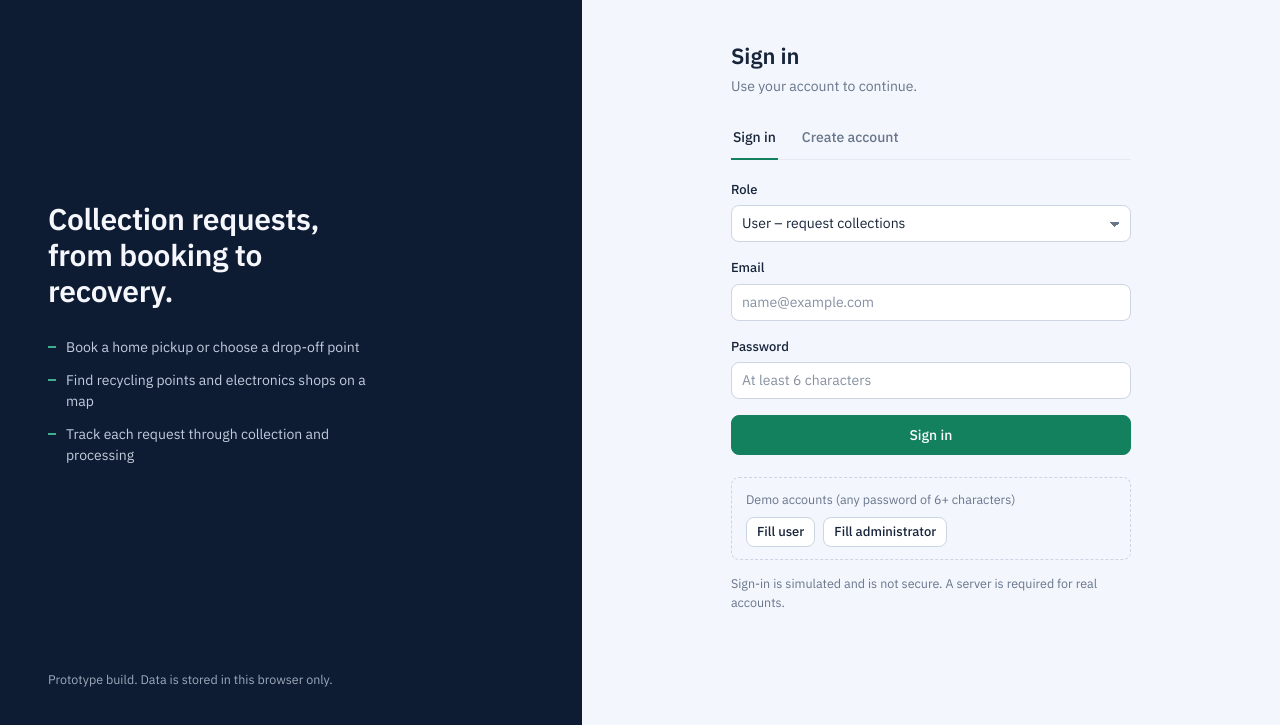
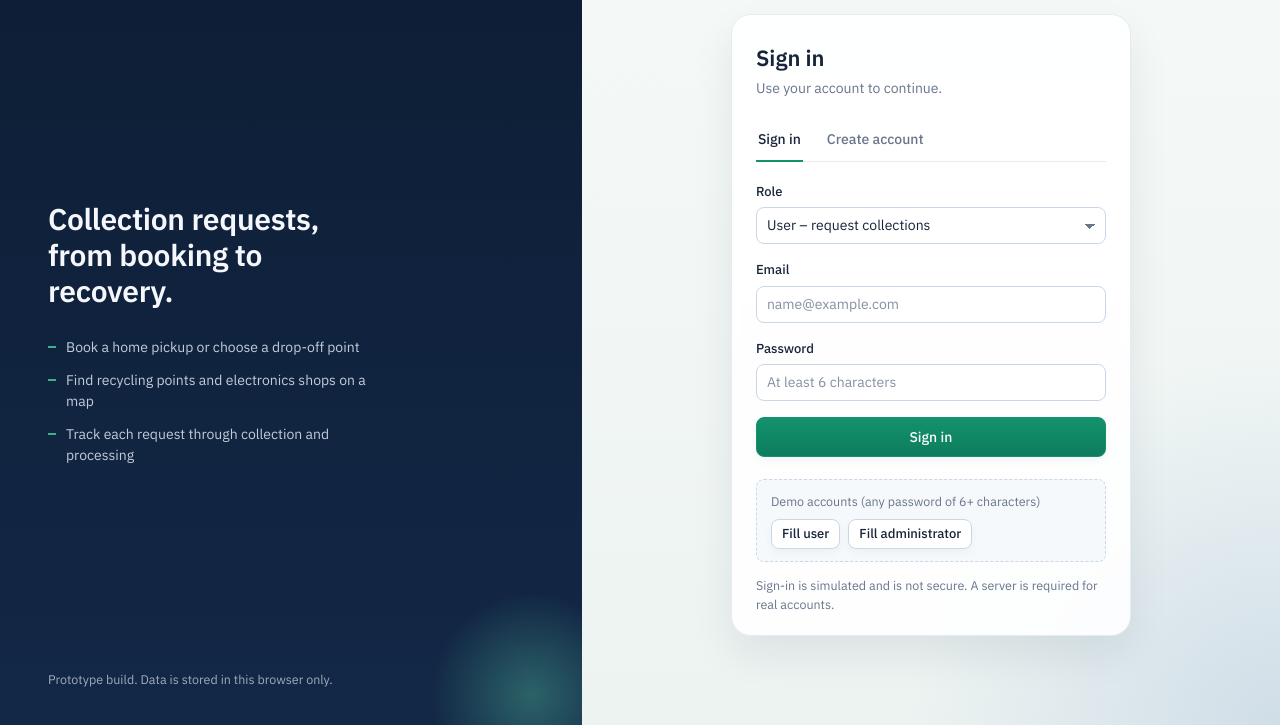
Before and after one commit to Deepak-prajapati7/E-waste-collection-and-recycling-management-system, a plain HTML site: page index.html in a window 1280 px wide. Shown: the part 75-800 px from the top of the page. Drawn offline with Linux system fonts and the light colour scheme.

Commit message:
css improve

```diff
--- a/styles.css
+++ b/styles.css
@@ -8,17 +8,17 @@
   color-scheme: light;
   --font: "IBM Plex Sans", "Segoe UI", system-ui, -apple-system, sans-serif;
 
-  --bg: #f3f6fc;
+  --bg: #edf3f1;
   --surface: #ffffff;
-  --surface-2: #f7f9fd;
-  --line: #e4e9f2;
-  --line-strong: #cdd5e2;
+  --surface-2: #f6f9fb;
+  --line: #e3ebf3;
+  --line-strong: #c9d7e6;
   --text: #17243a;
   --muted: #68758b;
-  --accent: #13815d;
-  --accent-hover: #0d684a;
+  --accent: #13926d;
+  --accent-hover: #0d7c5d;
   --accent-ink: #ffffff;
-  --accent-soft: #e8f5ef;
+  --accent-soft: #e7f9f1;
   --danger: #a32d2d;
   --danger-soft: #fbe7e7;
   --focus: #1a7f66;
@@ -81,13 +81,25 @@
 [hidden] { display: none !important; }
 html { -webkit-text-size-adjust: 100%; }
 body {
+  position: relative;
   margin: 0;
   font-family: var(--font);
   font-size: 14px;
   line-height: 1.5;
   color: var(--text);
-  background: var(--bg);
+  background:
+    radial-gradient(circle at top left, rgba(19, 146, 109, 0.16), transparent 22%),
+    radial-gradient(circle at bottom right, rgba(28, 91, 176, 0.14), transparent 25%),
+    linear-gradient(180deg, #f5faf8 0%, var(--bg) 100%);
   -webkit-font-smoothing: antialiased;
+}
+body::before {
+  content: "";
+  position: fixed;
+  inset: 0;
+  pointer-events: none;
+  background: linear-gradient(135deg, rgba(255, 255, 255, 0.22), transparent 42%);
+  z-index: -1;
 }
 h1, h2, h3, p { margin: 0; }
 a { color: inherit; text-decoration: none; }
@@ -106,12 +118,18 @@ button { cursor: pointer; }
   border: 1px solid var(--line-strong); border-radius: var(--radius);
   background: var(--surface); color: var(--text);
   font-weight: 500; white-space: nowrap;
-  transition: background-color .12s, border-color .12s;
+  box-shadow: 0 4px 10px rgba(15, 23, 42, 0.04);
+  transition: transform .12s ease, box-shadow .12s ease, background-color .12s ease, border-color .12s ease;
 }
-.btn:hover { background: var(--surface-2); border-color: var(--muted); }
-.btn:disabled { opacity: .55; cursor: not-allowed; }
-.btn-primary { background: var(--accent); border-color: var(--accent); color: var(--accent-ink); }
-.btn-primary:hover { background: var(--accent-hover); border-color: var(--accent-hover); }
+.btn:hover {
+  background: var(--surface-2);
+  border-color: var(--muted);
+  transform: translateY(-1px);
+  box-shadow: 0 8px 20px rgba(15, 23, 42, 0.08);
+}
+.btn:disabled { opacity: .55; cursor: not-allowed; box-shadow: none; }
+.btn-primary { background: linear-gradient(180deg, var(--accent) 0%, var(--accent-hover) 100%); border-color: var(--accent); color: var(--accent-ink); }
+.btn-primary:hover { background: linear-gradient(180deg, var(--accent-hover) 0%, #0a634b 100%); border-color: var(--accent-hover); }
 .btn-danger { background: var(--danger); border-color: var(--danger); color: #fff; }
 [data-theme="dark"] .btn-danger { color: #1a0707; }
 .btn-danger:hover { filter: brightness(.92); background: var(--danger); border-color: var(--danger); }
@@ -172,33 +190,83 @@ select { appearance: none; padding-right: 30px; background-image: linear-gradien
 
 /* ---------- Auth ---------- */
 .auth { display: grid; grid-template-columns: minmax(360px, 5fr) 6fr; min-height: 100vh; }
-.auth-brand { background: var(--side-bg); color: var(--side-text-strong); padding: 36px 48px; display: flex; flex-direction: column; justify-content: space-between; gap: 40px; }
+.auth-brand {
+  position: relative;
+  background: linear-gradient(180deg, #0d1d34 0%, #132847 100%);
+  color: var(--side-text-strong);
+  padding: 36px 48px;
+  display: flex;
+  flex-direction: column;
+  justify-content: space-between;
+  gap: 40px;
+  overflow: hidden;
+}
+.auth-brand::before {
+  content: "";
+  position: absolute;
+  inset: auto -60px -80px auto;
+  width: 220px;
+  height: 220px;
+  border-radius: 50%;
+  background: radial-gradient(circle, rgba(84, 195, 159, 0.38), transparent 65%);
+}
+.auth-brand-body { position: relative; z-index: 1; }
 .auth-brand-body h1 { font-size: 30px; line-height: 1.2; font-weight: 600; max-width: 18ch; letter-spacing: -0.01em; }
 .auth-points { list-style: none; margin: 28px 0 0; padding: 0; display: flex; flex-direction: column; gap: 12px; color: var(--side-text); }
 .auth-points li { padding-left: 18px; position: relative; max-width: 40ch; }
 .auth-points li::before { content: ""; position: absolute; left: 0; top: 9px; width: 8px; height: 2px; background: #3fae8e; }
-.auth-foot { color: var(--side-text); font-size: 12.5px; opacity: .8; }
+.auth-foot { position: relative; z-index: 1; color: var(--side-text); font-size: 12.5px; opacity: .8; }
 .auth-form-wrap { display: grid; place-items: center; padding: 32px 24px; }
-.auth-card { width: 100%; max-width: 400px; }
+.auth-card {
+  width: 100%;
+  max-width: 400px;
+  padding: 26px 24px 22px;
+  background: rgba(255, 255, 255, 0.9);
+  border: 1px solid var(--line);
+  border-radius: 20px;
+  box-shadow: 0 18px 40px rgba(17, 29, 46, 0.08);
+  backdrop-filter: blur(4px);
+}
 .auth-card h2 { font-size: 22px; font-weight: 600; }
 .auth-sub { color: var(--muted); margin: 4px 0 20px; }
 .tabs { display: flex; border-bottom: 1px solid var(--line); margin-bottom: 20px; }
-.tab { background: none; border: 0; padding: 10px 2px; margin-right: 22px; color: var(--muted); font-weight: 500; border-bottom: 2px solid transparent; margin-bottom: -1px; }
+.tab {
+  background: none;
+  border: 0;
+  padding: 10px 2px;
+  margin-right: 22px;
+  color: var(--muted);
+  font-weight: 500;
+  border-bottom: 2px solid transparent;
+  margin-bottom: -1px;
+  transition: color .12s ease, border-color .12s ease;
+}
 .tab:hover { color: var(--text); }
 .tab.is-active { color: var(--text); border-bottom-color: var(--accent); }
-.demo-box { margin-top: 22px; padding: 12px 14px; border: 1px dashed var(--line-strong); border-radius: var(--radius); }
+.demo-box { margin-top: 22px; padding: 12px 14px; border: 1px dashed var(--line-strong); border-radius: var(--radius); background: var(--surface-2); }
 .demo-box p { font-size: 12.5px; color: var(--muted); margin-bottom: 8px; }
 .demo-actions { display: flex; gap: 8px; }
 .auth-card .fine { margin-top: 14px; }
 
 /* ---------- App shell ---------- */
 .app { display: grid; grid-template-columns: var(--sidebar-w) minmax(0, 1fr); min-height: 100vh; }
-.sidebar { position: sticky; top: 0; height: 100vh; background: var(--side-bg); color: var(--side-text); display: flex; flex-direction: column; padding: 20px 14px 14px; z-index: 40; }
+.sidebar {
+  position: sticky;
+  top: 0;
+  height: 100vh;
+  background: linear-gradient(180deg, #0d1b33 0%, #121f35 100%);
+  color: var(--side-text);
+  display: flex;
+  flex-direction: column;
+  padding: 20px 14px 14px;
+  z-index: 40;
+  border-right: 1px solid rgba(255, 255, 255, 0.06);
+}
 .sidebar .brand { padding: 4px 8px 20px; color: var(--side-text-strong); border-bottom: 1px solid var(--side-line); margin-bottom: 12px; }
 .nav { display: flex; flex-direction: column; gap: 2px; flex: 1; overflow-y: auto; }
-.nav a { display: flex; align-items: center; gap: 12px; height: 38px; padding: 0 10px; border-radius: var(--radius); color: var(--side-text); font-weight: 500; }
-.nav a:hover { background: var(--side-hover); color: var(--side-text-strong); }
-.nav a[aria-current="page"] { background: linear-gradient(100deg, #13815d, #1b9b70); color: #fff; box-shadow: 0 5px 14px rgba(9, 102, 71, .24); }
+.nav a { display: flex; align-items: center; gap: 12px; height: 38px; padding: 0 10px; border-radius: var(--radius); color: var(--side-text); font-weight: 500; transition: background-color .12s ease, color .12s ease, transform .12s ease; }
+.nav a:hover { background: var(--side-hover); color: var(--side-text-strong); transform: translateX(1px); }
+.nav a[aria-current="page"] { background: linear-gradient(100deg, #13815d, #1b9b70); color: #fff; box-shadow: 0 8px 18px rgba(9, 102, 71, .24); }
 .nav .badge { margin-left: auto; min-width: 20px; height: 20px; padding: 0 6px; border-radius: 10px; background: #e3b341; color: #2b1d00; font-size: 12px; font-weight: 600; display: inline-grid; place-items: center; }
 .sidebar-foot { display: flex; align-items: center; gap: 8px; padding: 12px 6px 0; border-top: 1px solid var(--side-line); }
 .account { display: flex; align-items: center; gap: 10px; min-width: 0; flex: 1; }
@@ -208,8 +276,20 @@ select { appearance: none; padding-right: 30px; background-image: linear-gradien
 .account-text small { font-size: 12px; }
 .scrim { display: none; }
 
-.main { min-width: 0; display: flex; flex-direction: column; background: var(--bg); }
-.topbar { position: sticky; top: 0; z-index: 30; display: flex; align-items: center; gap: 18px; height: 64px; padding: 0 28px; background: var(--surface); border-bottom: 1px solid var(--line); }
+.main { min-width: 0; display: flex; flex-direction: column; background: transparent; }
+.topbar {
+  position: sticky;
+  top: 0;
+  z-index: 30;
+  display: flex;
+  align-items: center;
+  gap: 18px;
+  height: 64px;
+  padding: 0 28px;
+  background: rgba(255, 255, 255, 0.9);
+  border-bottom: 1px solid var(--line);
+  backdrop-filter: blur(10px);
+}
 .page-title { font-size: 17px; font-weight: 600; }
 .app.is-overview .topbar .page-title { display: none; }
 .global-search { position: relative; display: flex; align-items: center; flex: 1; max-width: 540px; min-width: 120px; }
@@ -261,7 +341,12 @@ select { appearance: none; padding-right: 30px; background-image: linear-gradien
 .overview-intro .btn-primary { box-shadow: 0 5px 14px rgba(19, 129, 93, .18); }
 
 /* ---------- Panels, KPIs ---------- */
-.panel { background: var(--surface); border: 1px solid var(--line); border-radius: var(--radius-lg); box-shadow: var(--card-shadow); }
+.panel {
+  background: rgba(255, 255, 255, 0.92);
+  border: 1px solid var(--line);
+  border-radius: var(--radius-lg);
+  box-shadow: 0 12px 24px rgba(15, 23, 42, 0.04);
+}
 .panel.flush { overflow: hidden; }
 .panel-head { display: flex; align-items: center; justify-content: space-between; gap: 12px; padding: 16px 20px; border-bottom: 1px solid var(--line); }
 .panel-head h2 { font-size: 14px; font-weight: 600; }
```
